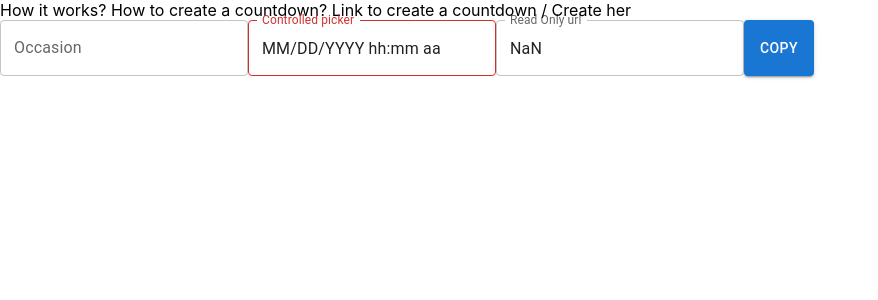
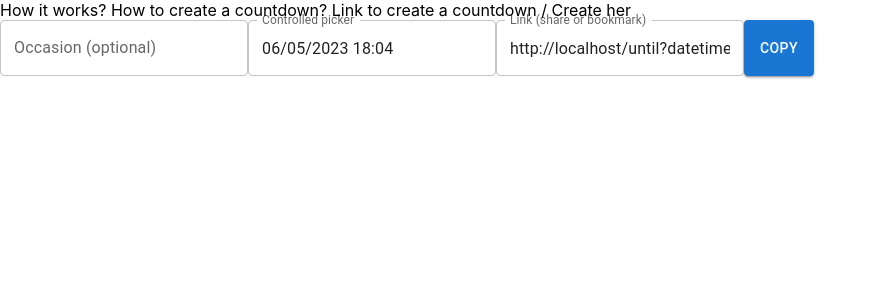
Before and after one commit to Yakitrak/how-long-until-web, a React (Create React App) app: page / in a window 1280 px wide. Shown: the top 300 px of the page, without its empty margins (0-878 px from the left). Built offline with nearby package versions, Linux system fonts and the light colour scheme.

Commit message:
feat: home page - link creation functionality ready (no styling)

```diff
--- a/src/App.tsx
+++ b/src/App.tsx
@@ -8,13 +8,14 @@ import {
 } from "react-router-dom";
 import Home from "./views/Home/Home.component";
 import Until from "./views/Until/Until.component";
+import {routes} from "./constants/routes";
 
 function App() {
     return (
         <BrowserRouter>
             <Routes>
-                <Route path="/" element={<Home/>}/>
-                <Route path={"/until"} element={<Until/>}/>
+                <Route path={routes.home} element={<Home/>}/>
+                <Route path={routes.until} element={<Until/>}/>
             </Routes>
         </BrowserRouter>
 
--- /dev/null
+++ b/src/constants/routes.ts
@@ -0,0 +1,4 @@
+export const routes = {
+    home: '/',
+    until: '/until',
+}
--- a/src/utils/date.ts
+++ b/src/utils/date.ts
@@ -8,6 +8,10 @@ export const isValidISODate = (stringDate: string) => {
     return date.toISOString() === stringDate;
 }
 
+export const isDateInFuture = (stringDate: string) => {
+
+}
+
 export const getFormattedDateTime = (date: Date) => {
     return `${date.toLocaleDateString()} ${date.toLocaleTimeString()}`;
 }
--- a/src/views/Home/Home.component.tsx
+++ b/src/views/Home/Home.component.tsx
@@ -6,9 +6,10 @@ import {LocalizationProvider} from '@mui/x-date-pickers/LocalizationProvider';
 import {DateTimePicker} from '@mui/x-date-pickers/DateTimePicker';
 import {AdapterDayjs} from '@mui/x-date-pickers/AdapterDayjs';
 import Snackbar from '@mui/material/Snackbar';
+import {isValidISODate} from "../../utils/date";
 
 const Home = () => {
-    const [datetime, setDateTime] = React.useState<Dayjs | null>(dayjs(''));
+    const [datetime, setDateTime] = React.useState<Dayjs | null>(dayjs().add(1, 'minute'));
     const [occasion, setOccasion] = React.useState<string>("");
     const [url, setUrl] = React.useState<string>("");
     const [isUrlValid, setIsUrlValid] = React.useState<boolean>(false);
@@ -20,12 +21,15 @@ const Home = () => {
     }
 
     useEffect(() => {
-        setUrl(datetime+occasion)
-
-        // if date is valid
-        setIsUrlValid(true)
-
-
+        const params = new URLSearchParams();
+        if (datetime?.toISOString()) {
+            params.append("datetime", datetime?.toISOString())
+            if (occasion) {
+                params.append("occasion", occasion)
+            }
+            setUrl(`${window.location.origin}/until?${params.toString()}`)
+            setIsUrlValid(true)
+        }
     }, [datetime, occasion])
 
     return (
@@ -37,9 +41,10 @@ const Home = () => {
             <div style={{display: 'flex'}}>
                 <TextField
                     id="occasion"
-                    label="Occasion"
+                    label="Occasion (optional)"
                     type="occasion"
                     value={occasion}
+                    placeholder={'e.g. Christmas'}
                     onChange={(event) => setOccasion(event.target.value)}
                 />
 
@@ -47,14 +52,15 @@ const Home = () => {
                     <DateTimePicker
                         label="Controlled picker"
                         value={datetime}
+                        disablePast
                         onChange={(newValue) => setDateTime(newValue)}
+                        format={"DD/MM/YYYY HH:mm"}
                     />
                 </LocalizationProvider>
 
                 <TextField
                     id="generated-url"
-                    label="Read Only url"
-                    defaultValue=""
+                    label="Link (share or bookmark)"
                     InputProps={{
                         readOnly: true,
                     }}
--- a/src/views/Until/Until.component.tsx
+++ b/src/views/Until/Until.component.tsx
@@ -1,26 +1,29 @@
 import React, {useEffect} from 'react';
+import dayjs, {Dayjs} from 'dayjs';
 
 const Until = () => {
-    const [datetime, setDatetime] = React.useState<string>("");
-    const [occasion, setOccasion] = React.useState<string>("");
+    const [countdownText, setCountdownText] = React.useState<string | null>("");
 
     useEffect(() => {
-        // get date time
-        // get occasion
-        // set document title
+        let text = ""
+        const urlParams = new URLSearchParams(window.location.search);
+        const datetime = urlParams.get('datetime');
+        const occasion = urlParams.get('occasion');
+
+        if (datetime) {
+            const dateText = dayjs(datetime).format("DD/MM/YYYY HH:mm") // '25/01/2019'
+            text += "You have " + dateText + " left"
+            if (occasion) {
+                text += " until " + occasion
+            }
+        }
+        setCountdownText(text)
+
     })
 
-    // stuff
     return (
         <>
-            There is
-            {datetime}
-            left until
-            {occasion}
-
-
-            ---
-            Link to create a countdown
+            {countdownText}
         </>
     )
 }
```
